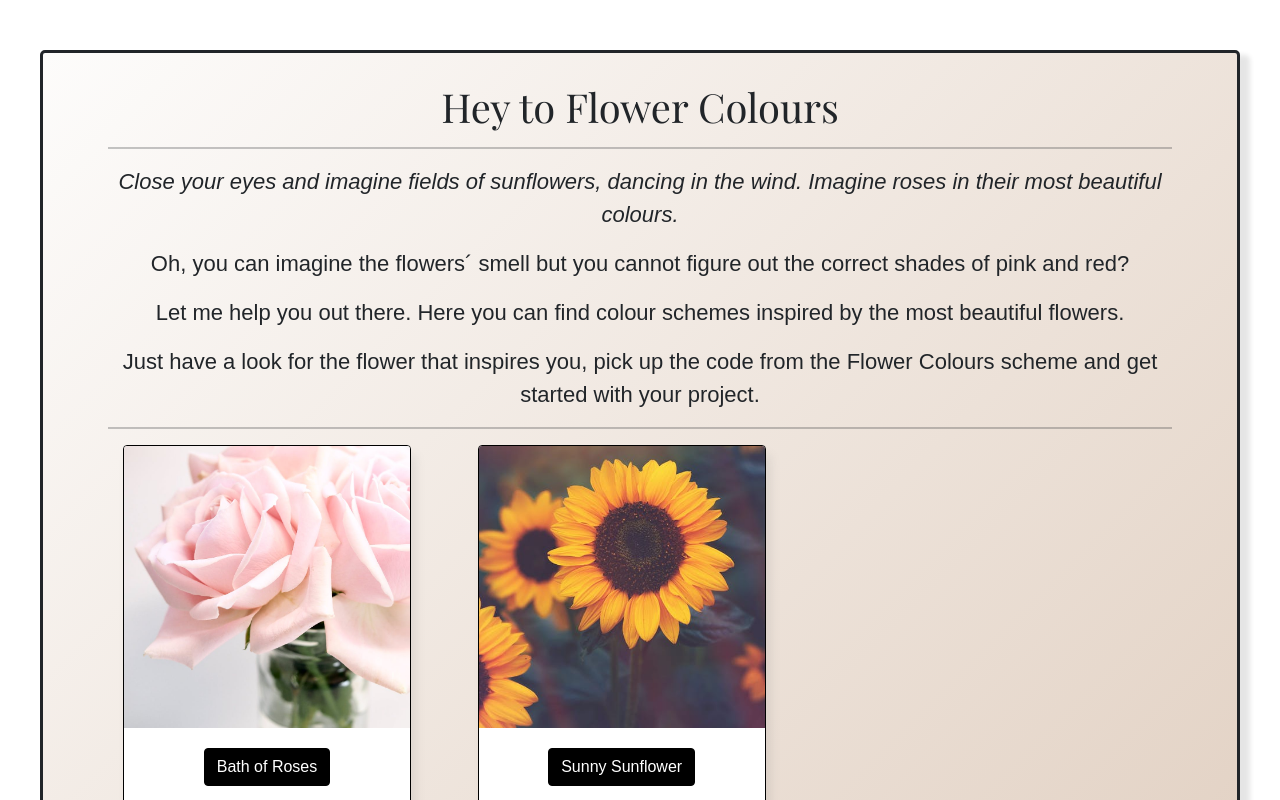
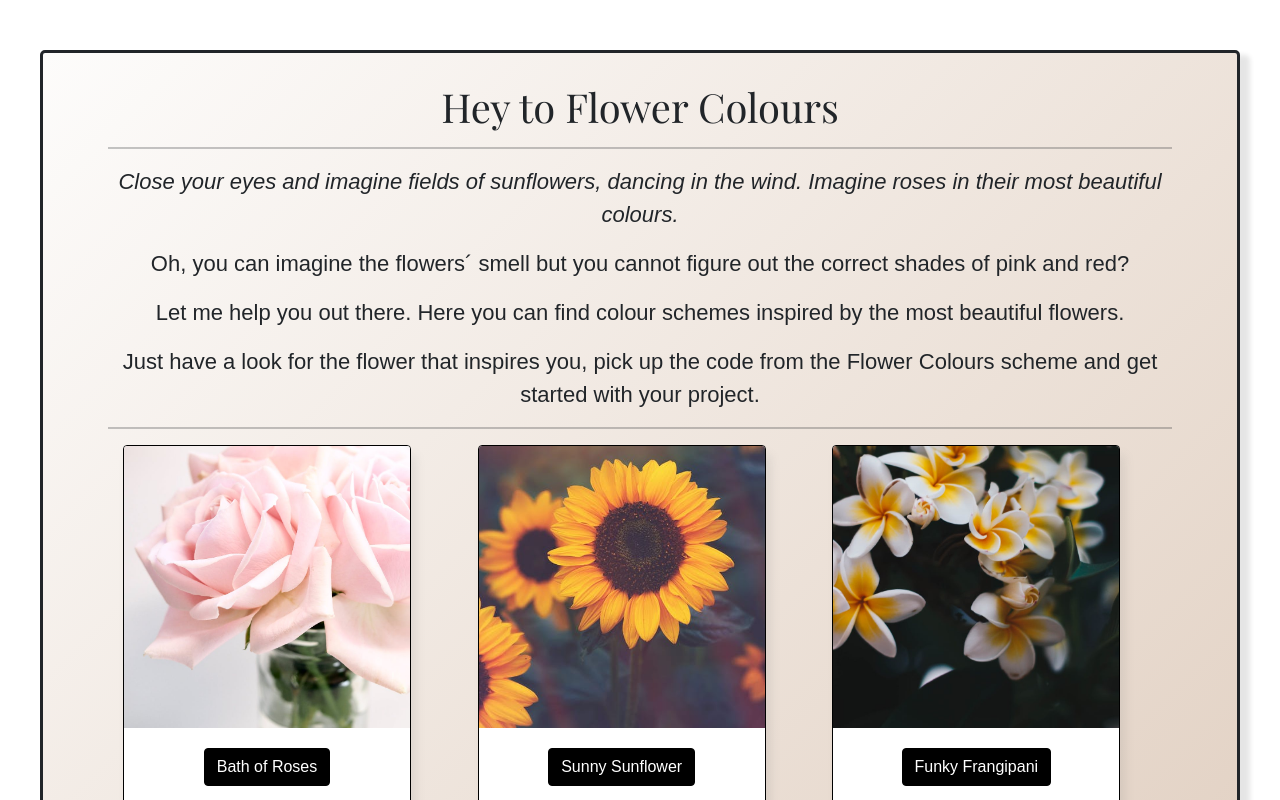
Before and after one commit to Tabea014/FlowerColours, a React (Create React App) app: page / in a window 1280 px wide. Shown: the top 800 px of the page. Built offline with nearby package versions, Linux system fonts and the light colour scheme; the HTML template or start-up script is replaced by a standard one.

Commit message:
Adding Flower & Style Buttons

```diff
--- a/src/FlowerSection.css
+++ b/src/FlowerSection.css
@@ -2,6 +2,11 @@
   width: 100%;
   height: 22vw;
   object-fit: cover;
+}
+
+.Card {
+  border: 1px solid black;
+  box-shadow: 5px 10px 10px rgba(122, 123, 125, 0.144);
 }
 
 .Button {
@@ -9,7 +14,8 @@
   border: 1px solid black;
 }
 
-.Card {
+.Button:hover {
+  background-color: #fdfcfb;
+  color: black;
   border: 1px solid black;
-  box-shadow: 5px 10px 10px rgba(122, 123, 125, 0.144);
 }
--- a/src/FlowerSection.js
+++ b/src/FlowerSection.js
@@ -1,6 +1,7 @@
 import React from "react";
 import Roses from "./Images/Roses.jpeg";
 import Sunflower from "./Images/Sunflower.jpeg";
+import Frangipani from "./Images/Frangipani.jpeg";
 import 'bootstrap/dist/css/bootstrap.css';
 import Card from "react-bootstrap/Card";
 import Button from 'react-bootstrap/Button';
@@ -32,6 +33,16 @@ export default function FlowerSection(){
   </Card.Body>
 </Card>
 </Col>
+
+<Col sm={4}>
+<Card style={{ width: '18rem' }} className="Card">
+  <Card.Img variant="top" src={Frangipani} alt="Frangipani" className="Frangipani" />
+  <Card.Body>
+    <Button variant="primary" className="Button">Funky Frangipani</Button>
+  </Card.Body>
+</Card>
+</Col>
+
 </Row>
 </Container>
 
```
Also changed, not shown: src/Images/Frangipani.jpeg (added).
